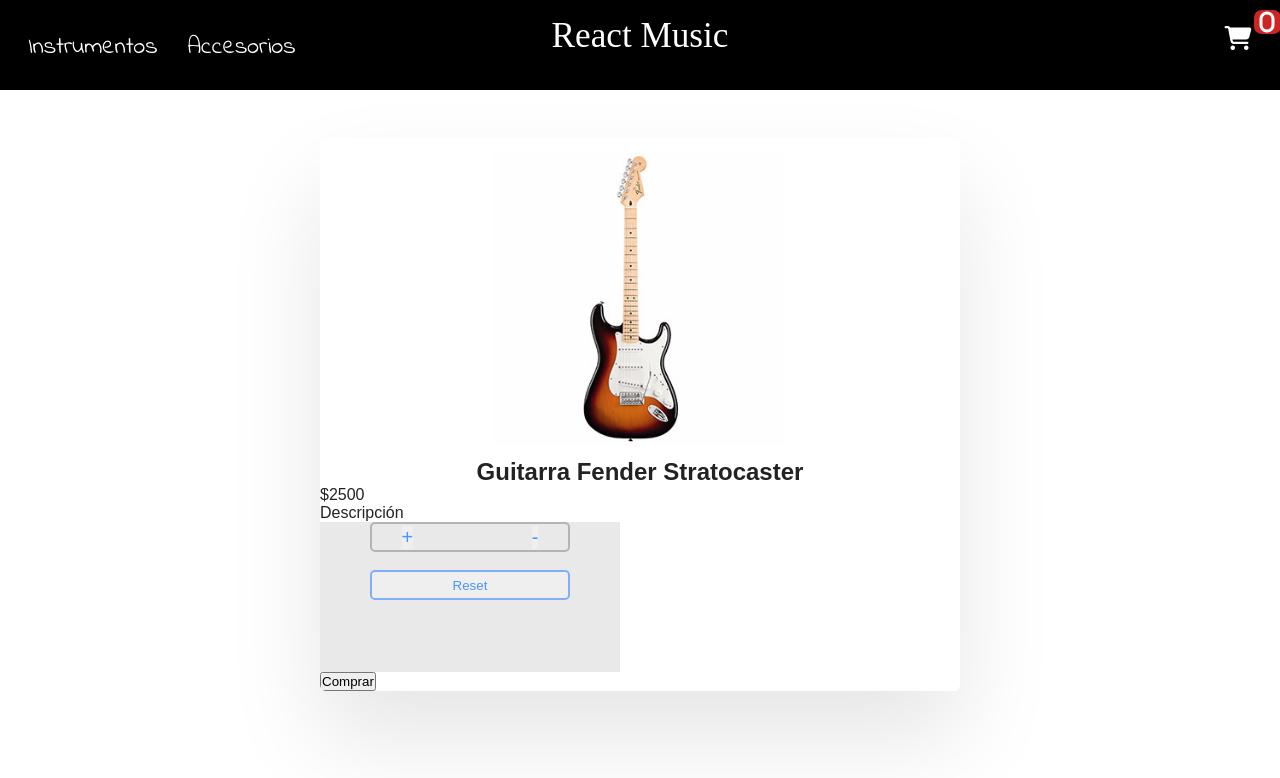
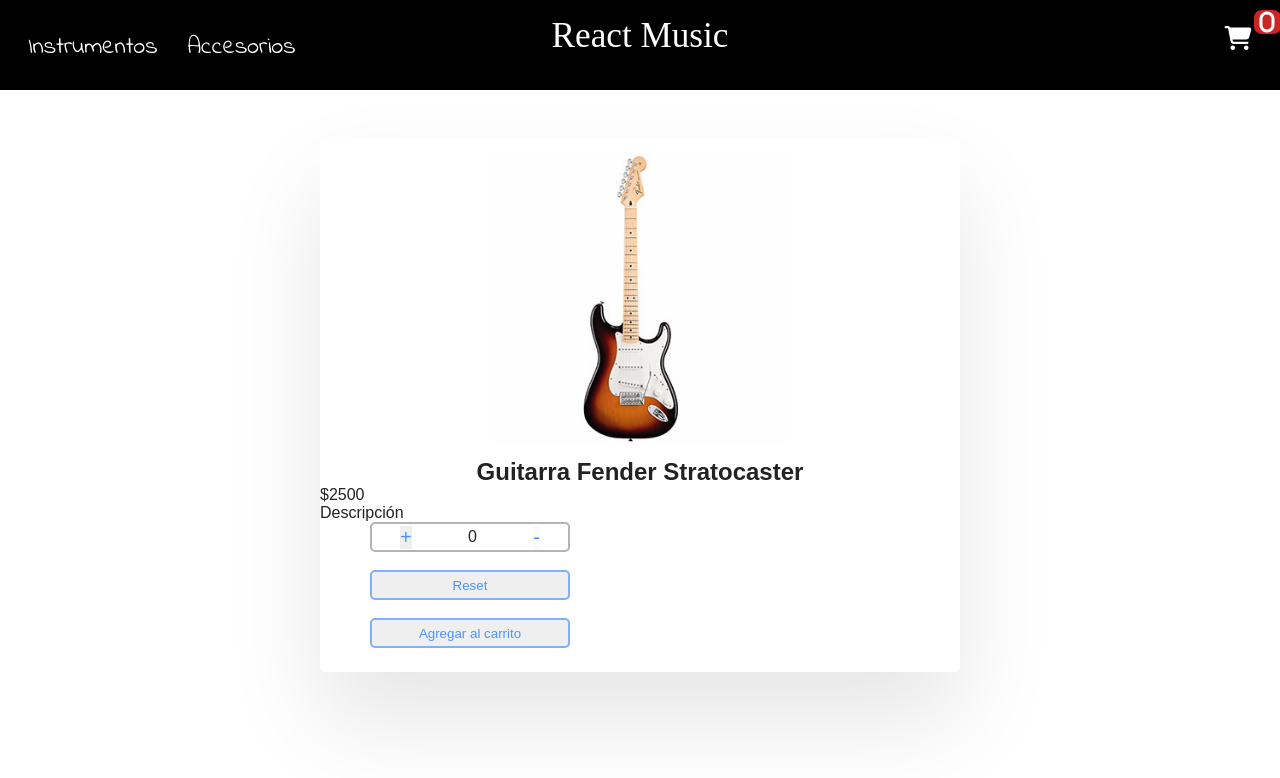
Before and after one commit to federicoilluminato/React.Js, a React (Create React App) app: page /item/1 in a window 1280 px wide. Shown: the top 778 px of the page. Built offline with nearby package versions, Linux system fonts and the light colour scheme; a web font is replaced by a local one.

Commit message:
desafio eventos sincronizar counter

```diff
--- a/src/components/Contador.js
+++ b/src/components/Contador.js
@@ -1,16 +1,17 @@
 import React , {useState} from 'react';
 
-const Contador = ({stock, initial, onAdd, condicion}) => {
+const Contador = ({stock, onAdd, condicion}) => {
 
-    const [contador,setContador] = useState(initial)
+    const [contador,setContador] = useState(0)
 
     const aumentarContador = () => {
-        if(contador < stock){
+        if(contador < 10){
             setContador(contador+1)
+
         }
     }
     const restarContador = () => {
-        if(contador > 1){
+        if(contador > 0){
             setContador(contador-1)
         }
     }
@@ -20,6 +21,7 @@
     const agregarCarrito = () => {
             onAdd(contador)
     }
+
 
 
 
@@ -35,8 +37,7 @@
             <br></br>
             <button className="btn-contador"onClick={ resetearContador }>Reset</button>
             <br></br>
-
-            {condicion ? <button className="btn-contador" onClick={agregarCarrito}>Agregar al carrito</button> : null}
+                 {condicion ? <button className="btn-contador" onClick={agregarCarrito}>Agregar al carrito</button> : null}
         </div>
     )
 }
--- a/src/components/ItemDetail.js
+++ b/src/components/ItemDetail.js
@@ -5,12 +5,14 @@
 const ItemDetail = ({item,}) => {
 
     const[condicionBoton,setCondicionBoton] = useState(true)
+    const[show,setShow] = useState(false)
+    const onAdd = () => {
 
-    const onAdd = () => {
         console.log("agregado")
+        setCondicionBoton(false)
+        setShow(true)
+      }
 
-        setCondicionBoton(false)
-      }
 
 
 
@@ -29,22 +31,15 @@
 
 
 
-            <Contador onAdd={onAdd}/>
+            <Contador onAdd={onAdd} condicion={condicionBoton}/>
 
             {
             <Link to="/cart">
-                    <button type="submit">Comprar</button>
+                {show && <button type="submit">Terminar Compra</button>}
+
             </Link>
             }
-
-
-
-
-
-
-
-
-        </div>
+            </div>
         </div>
 
     )
--- a/src/components/estilos/estilos.css
+++ b/src/components/estilos/estilos.css
@@ -116,7 +116,7 @@
 }
 
 .contador-container {
-    background-color:#e9e9e9;
+    /* background-color:#e9e9e9; */
     width: 300px;
     height: 150px;
     display: flex;
```
Also changed, not shown: 1 other file (tests, documents, lock files or other folders).
